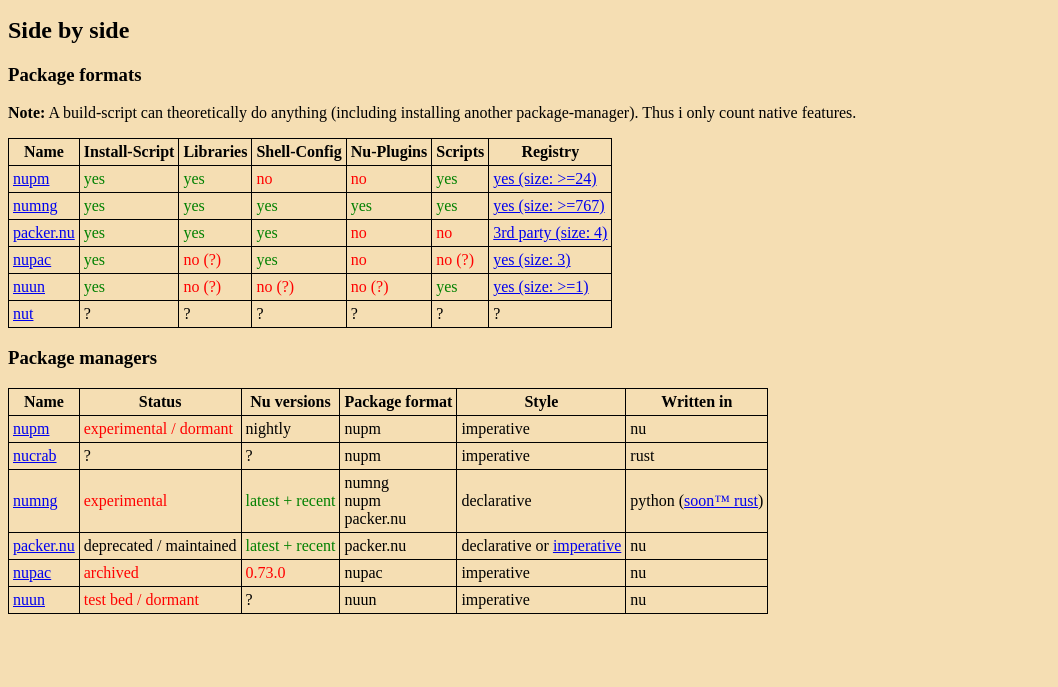
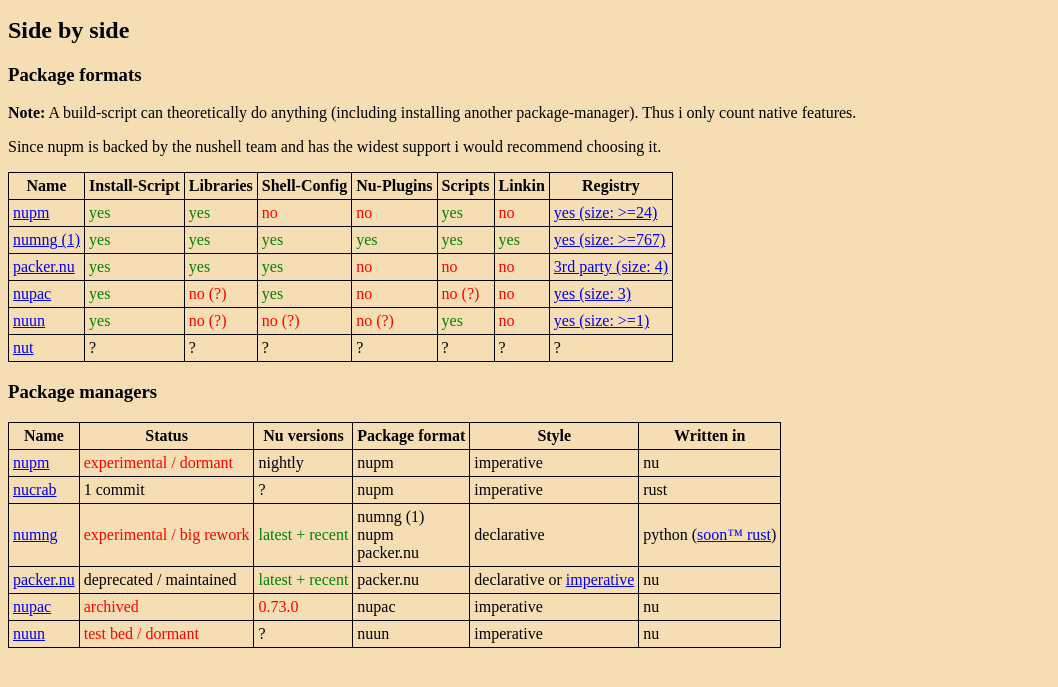
Before and after one commit to Jan9103/jan9103.github.io, a plain HTML site: page nushell/faq/package_management.html in a window 1280 px wide. Shown: the part 101-788 px from the top of the page, without its empty margins (0-1058 px from the left). Drawn offline with Linux system fonts and the light colour scheme.

Commit message:
random changes i forgot to commit

```diff
--- a/nushell/faq/package_management.html
+++ b/nushell/faq/package_management.html
@@ -14,73 +14,15 @@
       All are a rough experience on some ends, missing features, or similar.
       So you will have to pick one yourself.
     </p>
-    <!--
-    <h2>TL:DR</h2>
-    <ul>
-      <li>
-        <b><a href="https://github.com/nushell/nupm">nupm</a></b> (state: 2025-04-19)
-        <ul>
-          <li class="g">By the nushell team.</li>
-          <li class="g">Supports scripts and libraries. And via custom install-script technically everything.</li>
-          <li class="r">In a "experimental" state.</li>
-          <li class="r">Seems to be abandoned.</li>
-          <li class="r">Requires manual downloading of dependencies.</li>
-        </ul>
-      </li>
-      <li>
-        <b><a href="https://github.com/Mettwasser/nucrab">nucrab</a></b> (state: 2025-04-19)
-        <ul>
-          <li>Rust remimplementation of nupm.</li>
-          <li class="g">Adds autod-dowload.</li>
-          <li class="r">Still missing some of nupm's features.</li>
-        </ul>
-      </li>
-
-      <li>
-        <b><a href="https://github.com/jan9103/numng">numng</a></b> (state: 2025-04-19)
-        <ul>
-          <li class="g">Supports config-snippets, libraries, scripts, project-management, etc.</li>
-          <li class="g">Big optional registry.</li>
-          <li class="g">Supports both its own and nupm packages.</li>
-          <li class="r">In a "experimental" state.</li>
-          <li class="r">In the middle of a rewrite.</li>
-        </ul>
-      </li>
-
-      <li>
-        <b><a href="https://github.com/Jan9103/packer.nu">packer.nu</a></b>
-        <ul>
-          <li class="r">In maintenance mode and deprecated (superseeded by numng).</li>
-          <li class="g">Supports config-snippets and scripts.</li>
-        </ul>
-      </li>
-      <li>
-        <b><a href="https://github.com/nupac/nupac">nupac</a></b> (state: 2025-04-19)
-        <ul>
-          <li class="r">Archived since 2023.</li>
-        </ul>
-      </li>
-      <li>
-        <b><a href="https://github.com/kubouch/nuun">nuun</a></b> (state: 2025-04-19)
-        <ul>
-          <li class="r">Seems to be inactive.</li>
-        </ul>
-      </li>
-      <li>
-        <b><a href="https://github.com/vyadh/nut">nut</a></b> (state: 2025-04-19)
-        <ul>
-          <li class="r">"Nut does not exist" (it is only a proposal?).</li>
-        </ul>
-      </li>
-    </ul>
-    -->
-
 
     <h2>Side by side</h2>
     <h3>Package formats</h3>
     <p>
       <b>Note:</b> A build-script can theoretically do anything (including installing another package-manager).
       Thus i only count native features.
+    </p>
+    <p>
+      Since nupm is backed by the nushell team and has the widest support i would recommend choosing it.
     </p>
     <table>
       <thead>
@@ -91,6 +33,7 @@
           <th>Shell-Config</th>
           <th>Nu-Plugins</th>
           <th>Scripts</th>
+          <th>Linkin</th>
           <th>Registry</th>
         </tr>
       </thead>
@@ -102,10 +45,12 @@
           <td class="r">no</td>
           <td class="r">no</td>
           <td class="g">yes</td>
+          <td class="r">no</td>
           <td class="g"><a href="https://github.com/nushell/nupm/tree/main/registry">yes (size: &gt;=24)</a></td>
         </tr>
         <tr>
-          <td><a href="https://github.com/jan9103/numng">numng</a></td>
+          <td><a href="https://github.com/jan9103/numng">numng (1)</a></td>
+          <td class="g">yes</td>
           <td class="g">yes</td>
           <td class="g">yes</td>
           <td class="g">yes</td>
@@ -120,6 +65,7 @@
           <td class="g">yes</td>
           <td class="r">no</td>
           <td class="r">no</td>
+          <td class="r">no</td>
           <td><a href="https://github.com/Jan9103/nushell_inpw/tree/main/registry">3rd party (size: 4)</a></td>
         </tr>
         <tr>
@@ -129,6 +75,7 @@
           <td class="g">yes</td>
           <td class="r">no</td>
           <td class="r">no (?)</td>
+          <td class="r">no</td>
           <td class="g"><a href="https://github.com/nupac/nupac/tree/main/modules">yes (size: 3)</a></td>
         </tr>
         <tr>
@@ -138,10 +85,12 @@
           <td class="r">no (?)</td>
           <td class="r">no (?)</td>
           <td class="g">yes</td>
+          <td class="r">no</td>
           <td class="r"><a href="https://github.com/kubouch/nuun/tree/main/packages">yes (size: &gt;=1)</a></td>
         </tr>
         <tr>
           <td><a href="https://github.com/vyadh/nut">nut</a></td>
+          <td>?</td>
           <td>?</td>
           <td>?</td>
           <td>?</td>
@@ -175,7 +124,7 @@
         </tr>
         <tr>
           <td><a href="https://github.com/Mettwasser/nucrab">nucrab</a></td>
-          <td>?</td>
+          <td>1 commit</td>
           <td>?</td>
           <td><ul><li>nupm</li></ul></td>
           <td>imperative</td>
@@ -183,10 +132,10 @@
         </tr>
         <tr>
           <td><a href="https://github.com/jan9103/numng">numng</a></td>
-          <td class="r">experimental</td>
+          <td class="r">experimental / big rework</td>
           <td class="g">latest + recent</td>
           <td><ul>
-            <li>numng</li>
+            <li>numng (1)</li>
             <li>nupm</li>
             <li>packer.nu</li>
           </ul></td>
```
Also changed, not shown: 2 other files.
